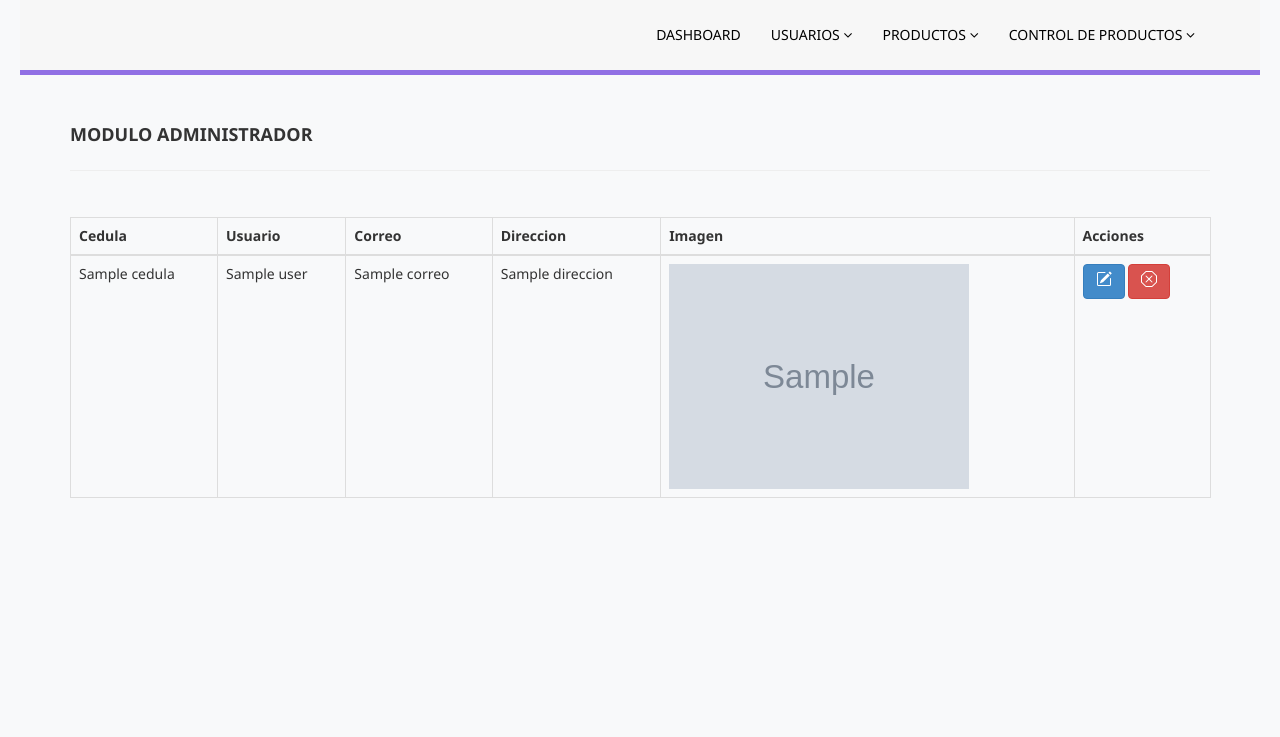
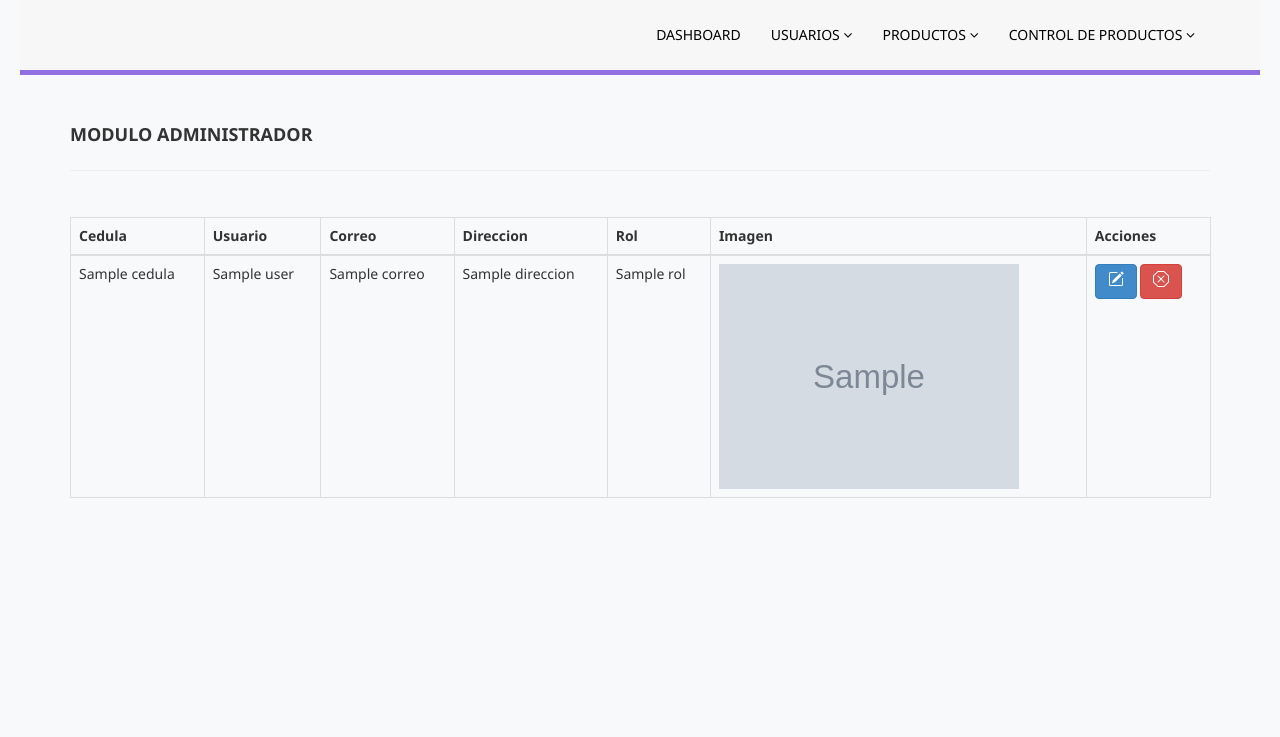
Before and after one commit to danielvill/Ferreteria, a Flask app: page /admin/usuarios in a window 1280 px wide. Shown: the part 110-847 px from the top of the page. Run offline with Flask 3, Linux system fonts and the light colour scheme; the visitor is signed in with stand-in values (Sample User, id 1); grey boxes marked "Sample" are stand-in pictures; a database or web service that is not in the repository returns one stand-in record (values such as "Sample title"); some libraries are stand-ins or nearby versions.

Commit message:
agregado de lo ultimo

```diff
--- a/modules/usuarios.py
+++ b/modules/usuarios.py
@@ -1,5 +1,5 @@
 class Usuario:
-    def __init__(self, cedula,user,direccion,correo,contraseña, rol,imagen):
+    def __init__(self, cedula,user,correo,direccion,contraseña, rol,imagen):
         self.cedula=cedula
         self.user=user
         self.correo=correo
--- a/routes/usuario.py
+++ b/routes/usuario.py
@@ -75,19 +75,21 @@ def inuser():
 
 
 # Editar Usuario
-@usuarios.route('/edit_us/<string:edaduser>', methods=['GET', 'POST'])
+@usuarios.route('/edit_user/<string:edaduser>', methods=['GET', 'POST'])
 def edit_user(edaduser):
     usuario = db['usuarios']
     cedula = request.form['cedula']
     user = request.form['user']
     correo = request.form['correo']
+    direccion = request.form['direccion']
     rol = request.form['rol']
 
-    if cedula and correo and user:
+    if cedula and correo and user and direccion and rol:
         usuario.update_one({'cedula': edaduser}, {
             '$set': {
                 'cedula': cedula,
                 'correo': correo,
+                'direccion': direccion,
                 'user': user,
                 'rol': rol  # ✅ actualiza el rol también
             }
--- a/static/js/admin/usuarios.js
+++ b/static/js/admin/usuarios.js
@@ -15,7 +15,9 @@ $(document).ready(function () {
         $('#cedula').val(data[0]);
         $('#user').val(data[1]);
         $('#correo').val(data[2]);
-        $('#editForm').attr('action','/edit_us/'+ data[0]); // Recuerda que en esta parte el 0 es la posicion selectora del codigo que estas usando en este caso es 0 ya que usas la cedula
+        $('#direccion').val(data[3]);
+        $('#rol').val(data[4]);
+        $('#editForm').attr('action','/edit_user/'+ data[0]); // Recuerda que en esta parte el 0 es la posicion selectora del codigo que estas usando en este caso es 0 ya que usas la cedula
         $('#editModal').dialog('open');
     });
     // Inicializar el modal
--- a/templates/admin/home.html
+++ b/templates/admin/home.html
@@ -97,8 +97,6 @@
             </div>
         </div>
     </div>
-
-
 </div>
 <div class="">
     <div class="dashboard">
--- a/templates/admin/usuarios.html
+++ b/templates/admin/usuarios.html
@@ -16,6 +16,7 @@
                     <th>Usuario</th>
                     <th>Correo</th>
                     <th>Direccion</th>
+                    <th>Rol</th>
                     <th>Imagen</th>
                     <th>Acciones</th>
                 </tr>
@@ -35,6 +36,9 @@
                     </td>
                     <td>
                         {{user.direccion}}
+                    </td>
+                    <td>
+                        {{user.rol}}
                     </td>
                     <td>
                         <!-- Asegúrate de incluir la subcarpeta 'img' si es necesario -->
@@ -82,6 +86,14 @@
                 <label for="rol">Correo</label>
                 <input type="text" id="correo" name="correo" class="form-control">
             </div>
+            <div class="col" >
+                <label for="rol">Direccion</label>
+                <input type="text" id="direccion" name="direccion" class="form-control">
+            </div>
+            <div class="col" hidden>
+                <label for="rol">Rol</label>
+                <input type="text" id="rol" name="rol" class="form-control">
+            </div>
         </div>
     </form>
 </div>
```
Also changed, not shown: static/img/2025-04-23_09h56_03.png (added), static/img/2025-04-29_17h15_20.png (added).
